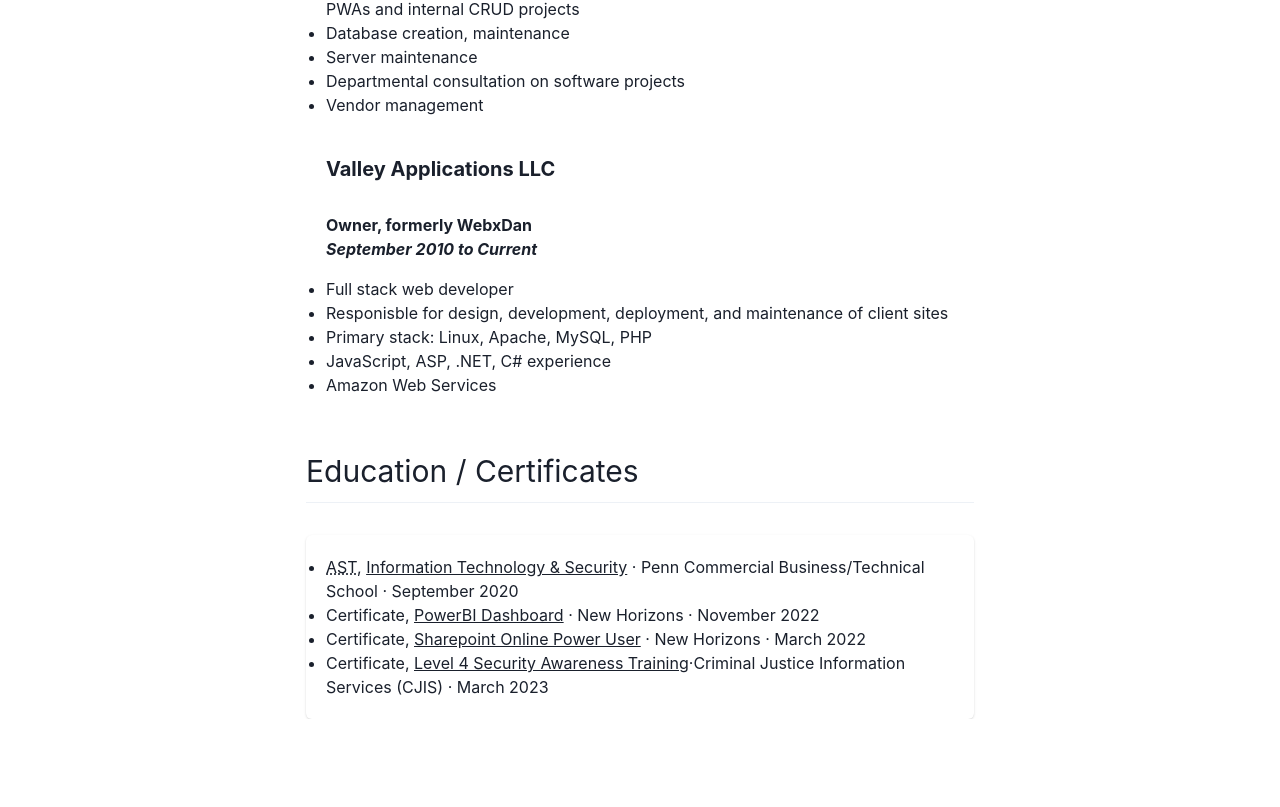
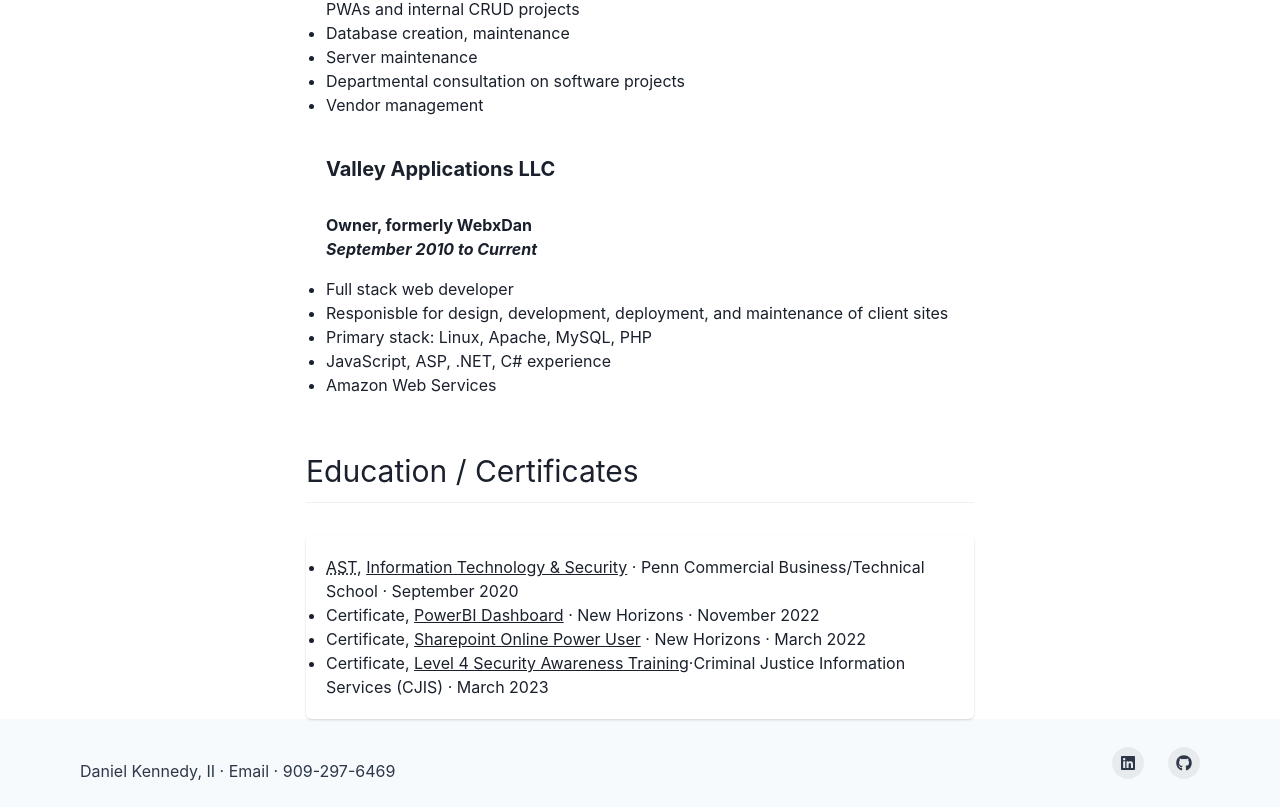
Before and after one commit to kennedy2daniel/vercel-resume, a Next.js app: page / in a window 1280 px wide. Shown: the part 555-1362 px from the top of the page. Before the commit the page ends 1274 px from the top, so only its background shows below. Built offline with nearby package versions, Linux system fonts and the light colour scheme.

Commit message:
2 files modified, 1 added

```diff
--- /dev/null
+++ b/components/footer.js
@@ -0,0 +1,75 @@
+import Link from 'next/link';
+import {
+  Box,
+  chakra,
+  Container,
+  Stack,
+  Text,
+  useColorModeValue,
+  VisuallyHidden,
+} from '@chakra-ui/react';
+import { FaGithub, FaLinkedin } from 'react-icons/fa';
+import { ReactNode } from 'react';
+
+const SocialButton = ({ children, label, href }) => {
+  return (
+    <chakra.button
+      bg={useColorModeValue('blackAlpha.100', 'whiteAlpha.100')}
+      rounded={'full'}
+      w={8}
+      h={8}
+      cursor={'pointer'}
+      as={'a'}
+      href={href}
+      display={'inline-flex'}
+      alignItems={'center'}
+      justifyContent={'center'}
+      transition={'background 0.3s ease'}
+      _hover={{
+        bg: useColorModeValue('blackAlpha.200', 'whiteAlpha.200'),
+      }}
+    >
+      <VisuallyHidden>{label}</VisuallyHidden>
+      {children}
+    </chakra.button>
+  );
+};
+
+export default function Footer() {
+  return (
+    <Box
+      bg={useColorModeValue('gray.50', 'gray.900')}
+      color={useColorModeValue('gray.700', 'gray.200')}
+    >
+      <Container
+        as={Stack}
+        maxW={'6xl'}
+        py={4}
+        direction={{ base: 'column', md: 'row' }}
+        spacing={4}
+        justify={{ base: 'center', md: 'space-between' }}
+        align={{ base: 'center', md: 'center' }}
+      >
+        <Text>
+          Daniel Kennedy, II &middot;{' '}
+          <Link href="mailto:kennedy2.daniel@gmail.com">Email</Link> &middot;{' '}
+          <Link href="tel:9092976469">909-297-6469</Link>
+        </Text>
+        <Stack direction={'row'} spacing={6}>
+          <SocialButton
+            label={'LinkedIn'}
+            href="https://www.linkedin.com/in/dkennedy-ii/"
+          >
+            <FaLinkedin />
+          </SocialButton>
+          <SocialButton
+            label={'GitHub'}
+            href="https://github.com/kennedy2daniel"
+          >
+            <FaGithub />
+          </SocialButton>
+        </Stack>
+      </Container>
+    </Box>
+  );
+}
--- a/components/nav.js
+++ b/components/nav.js
@@ -42,7 +42,7 @@
       <Box bg={useColorModeValue('gray.100', 'gray.900')} px={4}>
         <Flex h={16} alignItems={'center'} justifyContent={'space-between'}>
           <Box>
-            <strong>Daniel Kennedy, II</strong>
+            <strong>dk-resume</strong>.vercel.app
           </Box>
 
           <Flex alignItems={'center'}>
--- a/pages/index.js
+++ b/pages/index.js
@@ -18,7 +18,7 @@
 import { Divider, Table } from '@chakra-ui/react';
 import { FaGithub, FaFilePdf } from 'react-icons/fa';
 import { employmentWC, employmentVA } from '../lib/employment';
-
+import Footer from '../components/footer';
 export default function Home() {
   return (
     <>
@@ -139,6 +139,7 @@
           </Card>
         </section>
       </Container>
+      <Footer />
     </>
   );
 }
```
